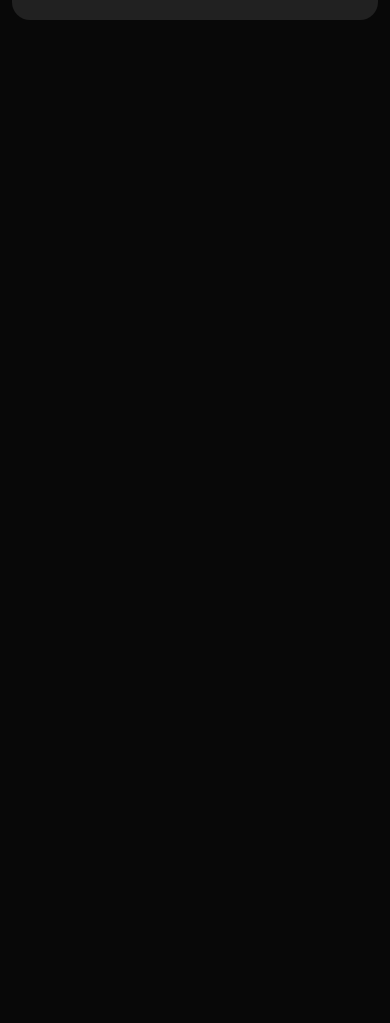
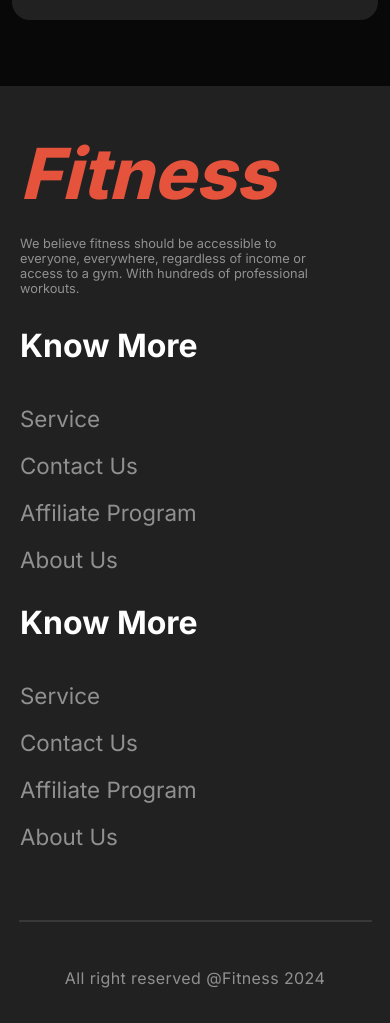
Before and after one commit to sumonbiswas290/assignment-2, a plain HTML site: page index.html in a window 390 px wide. Shown: the part 4932-5955 px from the top of the page. Before the commit the page ends 4952 px from the top, so only its background shows below. Drawn offline with Linux system fonts and the light colour scheme; a web font is replaced by a local one.

Commit message:
footer_done

```diff
--- a/index.html
+++ b/index.html
@@ -31,7 +31,7 @@
                 <p>A huge selection of health and fitness content, healthy recipes and transformation stories to help you get fit and stay fit!</p>
 
                 <a class="jcn d" href="">Join Club Now!</a>
-                <a class="jcn_m" href="">Join Now!</a>
+                <a class="jcn_m m" href="">Join Now!</a>
                 <a class="dw" href="">Download App</a>
             </div>
             <div class="secound">
@@ -154,7 +154,35 @@
             </div>
         </div>
     </main>
-    <footer></footer>
+    <footer class="flex flex-c">
+        <div class="footer_info flex">
+            <div class="f_info1">
+                <div class="f_logo">Fitness</div>
+                <div class="habit_topic_p">We believe fitness should be accessible to everyone, everywhere, regardless of income or access to a gym. With hundreds of professional workouts.</div>
+            </div>
+            <div class="f_info2 flex flex-c">
+                <div class="f_title">Know More</div>
+                <ul>
+                    <li class="habit_topic_p">Service</li>
+                    <li class="habit_topic_p">Contact Us</li>
+                    <li class="habit_topic_p">Affiliate Program</li>
+                    <li class="habit_topic_p">About Us</li>
+                </ul>
+            </div>
+            <div class="f_info2 flex flex-c">
+                <div class="f_title">Know More</div>
+                <ul>
+                    <li class="habit_topic_p">Service</li>
+                    <li class="habit_topic_p">Contact Us</li>
+                    <li class="habit_topic_p">Affiliate Program</li>
+                    <li class="habit_topic_p">About Us</li>
+                </ul>
+            </div>
+        </div>
+        <div class="h_line"></div>
+        <div class="c_right habit_topic_p">All right reserved @Fitness 2024
+        </div>
+    </footer>
 
 </body>
 </html>
--- a/style/style.css
+++ b/style/style.css
@@ -318,6 +318,58 @@ header{
     margin-left: 20px;
 }
 
+footer{
+    margin-top: 66px;
+    background: rgba(255, 255, 255, 0.1);
+    width: 100%;
+}
+.footer_info{
+    padding: 70px 190px;
+}
+.footer_info .habit_topic_p{
+    text-align: left;
+}
+.f_info1{
+    width: 35%;
+    margin-right: 15%;
+    align-items: start;
+}
+.f_info2 .f_title{
+    margin-bottom: 20px;
+    font-weight: 700;
+    font-size: 2rem;
+}
+.f_info2 .habit_topic_p{
+    margin-top: 20px;
+    font-size: 1.4rem;
+}
+.f_logo{
+    color: rgb(230, 83, 60);
+    font-style: italic;
+    font-size: 4.4rem;
+    font-weight: 800;
+    margin-bottom: 20px;
+}
+.f_info2{
+    width: 25%;
+    align-items: start;
+}
+footer li{
+    list-style: none;
+}
+.h_line{
+    width: 1050px;
+    height: 0;
+    border: 2px solid rgba(255, 255, 255, 0.1);
+    margin-top: 80px;
+    margin-bottom: 36px;
+}
+.c_right{
+    font-size: 1rem;
+    letter-spacing: 0.4px;
+    margin-bottom: 35px;
+}
+
 
 
 
@@ -327,7 +379,10 @@ header{
     .ht .manu , .d{
         display: none;
     }
-    .main2nd, .team{
+    .m{
+        display: inline;
+    }
+    .main2nd, .team, .footer_info{
         display: flex;
         flex-direction: column;
     }
@@ -434,4 +489,22 @@ header{
     .main3rd{
         width: 75vw;
     }
+    .footer_info{
+        align-items: start;
+        padding: 45px 20px 0;
+    }
+    .f_info1{
+        width: 85%;
+    }
+    .f_info2{
+        width: 85%;
+        margin-top: 30px;
+    }
+    .h_line{
+        width: 90vw;
+        height: 0;
+        border: 1px solid rgba(255, 255, 255, 0.1);
+        margin-top: 70px;
+        margin-bottom: 40px;
+    }
 }
```
